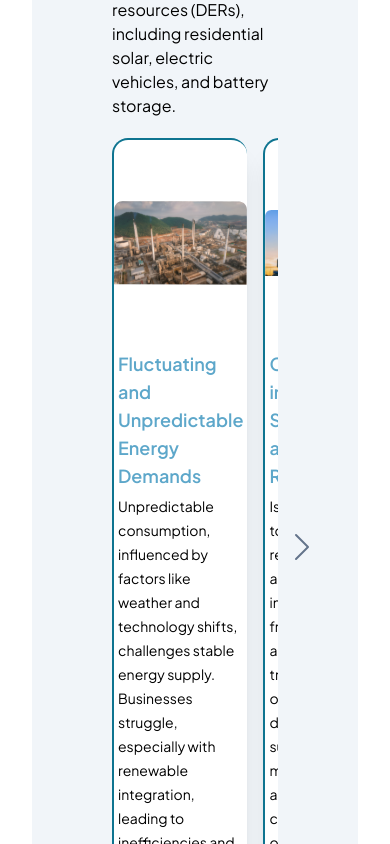
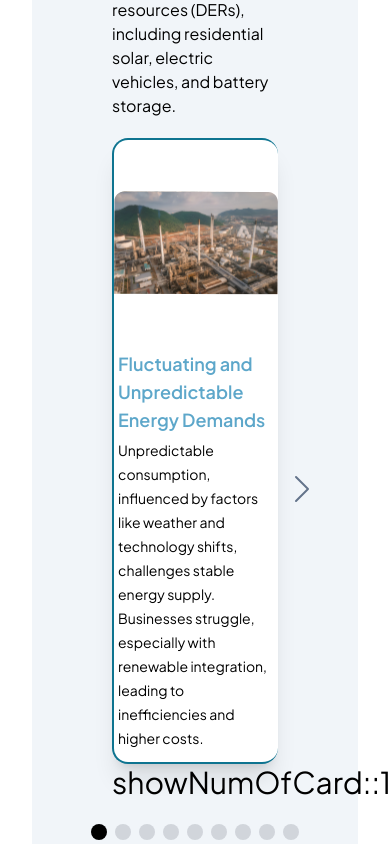
Before and after one commit to jhamlalchelse/ExascaleAI, a React (Create React App) app: page / in a window 390 px wide. Shown: the part 2360-3204 px from the top of the page. Built offline with nearby package versions, Linux system fonts and the light colour scheme.

Commit message:
make responsive carousel

```diff
--- a/src/components/Carousel/Carousel.js
+++ b/src/components/Carousel/Carousel.js
@@ -1,26 +1,50 @@
-import React, { useState } from 'react';
+import React, { useEffect, useState } from 'react';
 import { BsChevronLeft, BsChevronRight } from 'react-icons/bs';
 
 const Carousel = ({ cardItem }) => {
-  const showNumOfCard = 4;
-  const numOfDots = Math.ceil(cardItem.length - (showNumOfCard - 1));
-
   const [currentIndex, setCurrentIndex] = useState(0);
 
-  const goToPreviousSlide = () => {
-    setCurrentIndex((prevIndex) => Math.max(0, prevIndex - 1));
+  // Define the number of cards to show based on grid columns
+  const gridColumnClasses = [
+    'grid-cols-1',
+    'md:grid-cols-2',
+    'lg:grid-cols-3',
+    'xl:grid-cols-4',
+  ];
+  const [showNumOfCard, setShowNumOfCard] = useState(1);
+
+  useEffect(() => {
+    const handleResize = () => {
+      const screenWidth = window.innerWidth;
+      if (screenWidth >= 1280) {
+        // xl breakpoint
+        setShowNumOfCard(4);
+      } else if (screenWidth >= 1024) {
+        // lg breakpoint
+        setShowNumOfCard(3);
+      } else if (screenWidth >= 768) {
+        // md breakpoint
+        setShowNumOfCard(2);
+      } else {
+        // sm and xs breakpoint
+        setShowNumOfCard(1);
+      }
     };
 
-  const goToNextSlide = () => {
-    setCurrentIndex((prevIndex) =>
-      Math.min(cardItem.length - 1, prevIndex + 1)
-    );
-  };
+    // Add event listener for window resize
+    window.addEventListener('resize', handleResize);
+
+    // Call handleResize initially to set initial state
+    handleResize();
+
+    // Clean up the event listener
+    return () => window.removeEventListener('resize', handleResize);
+  }, []); // Empty dependency array ensures that this effect runs only once on component mount
+
 
   return (
     <div className="relative pb-10">
-      <div className="overflow-hidden">
-        <div className="flex space-x-4">
+      <div className={`grid gap-5 ${gridColumnClasses.join(' ')}`}>
         {cardItem.map(
           (item, index) =>
             index >= currentIndex &&
@@ -32,7 +56,7 @@ const Carousel = ({ cardItem }) => {
               >
                 <img
                   src={item.url}
-                    className="w-[340px] h-[206px] rounded-t-2xl"
+                  className="w-full min-h-[206px] rounded-t-2xl"
                   alt="card image"
                 />
                 <div className="mx-1">
@@ -45,10 +69,11 @@ const Carousel = ({ cardItem }) => {
             )
         )}
       </div>
-      </div>
+      <p className="text-3xl">showNumOfCard::{showNumOfCard}</p>
+
       <div className="absolute bottom-0 left-0 w-full flex justify-center">
         <div className="flex">
-          {[...Array(numOfDots)].map((_, index) => (
+          {[...Array(cardItem.length - (showNumOfCard - 1))].map((_, index) => (
             <button
               key={index}
               onClick={() => setCurrentIndex(index)}
@@ -60,7 +85,7 @@ const Carousel = ({ cardItem }) => {
         </div>
       </div>
       <button
-        onClick={goToPreviousSlide}
+        onClick={() => setCurrentIndex(Math.max(0, currentIndex - 1))}
         className="absolute top-1/2 -left-10 transform -translate-y-1/2 z-10"
         disabled={currentIndex === 0}
       >
@@ -71,7 +96,11 @@ const Carousel = ({ cardItem }) => {
         />
       </button>
       <button
-        onClick={goToNextSlide}
+        onClick={() =>
+          setCurrentIndex(
+            Math.min(cardItem.length - showNumOfCard, currentIndex + 1)
+          )
+        }
         className="absolute top-1/2 -right-10 transform -translate-y-1/2 z-10"
         disabled={currentIndex + showNumOfCard >= cardItem.length}
       >
```
Lines whose indentation alone changed are shown as unchanged.
